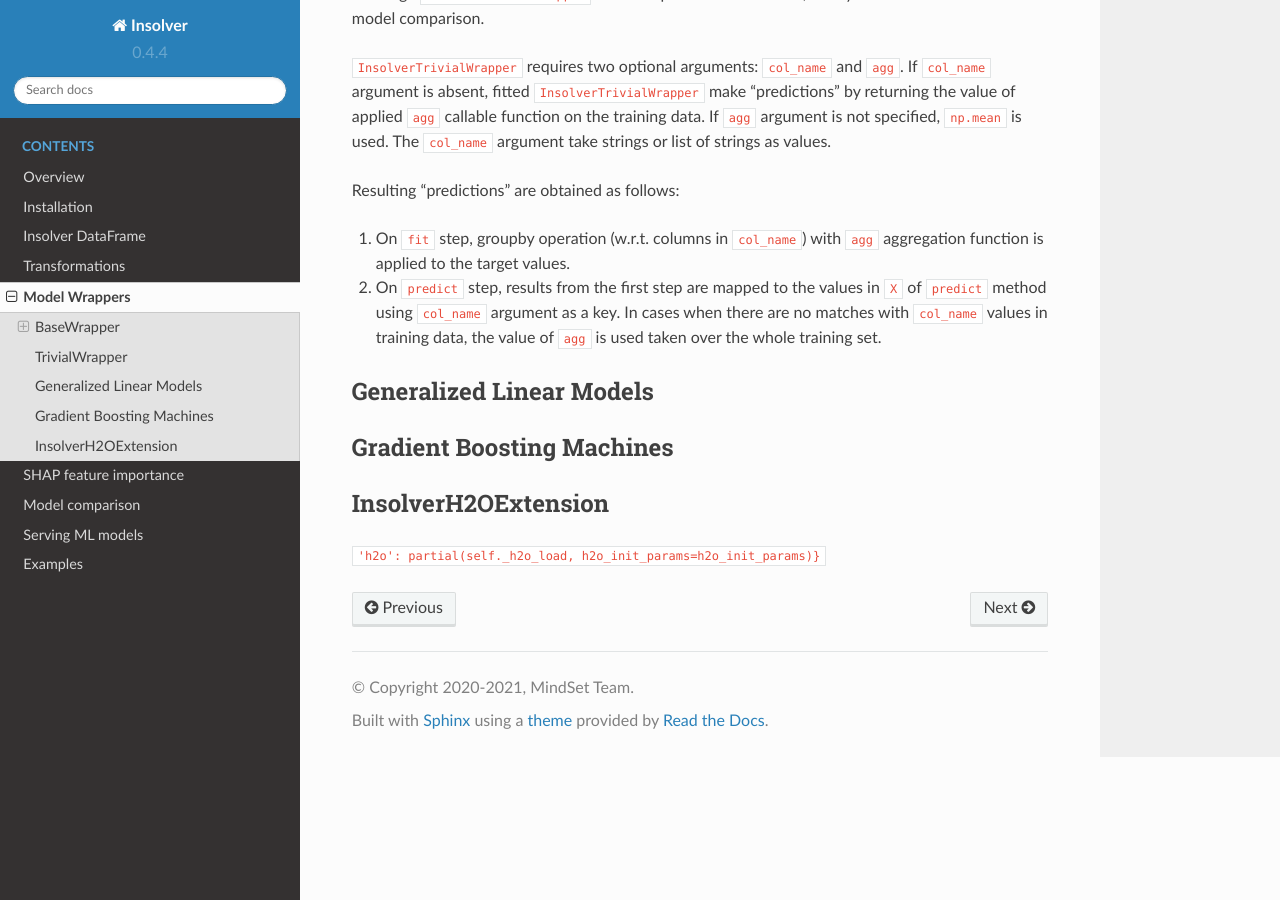
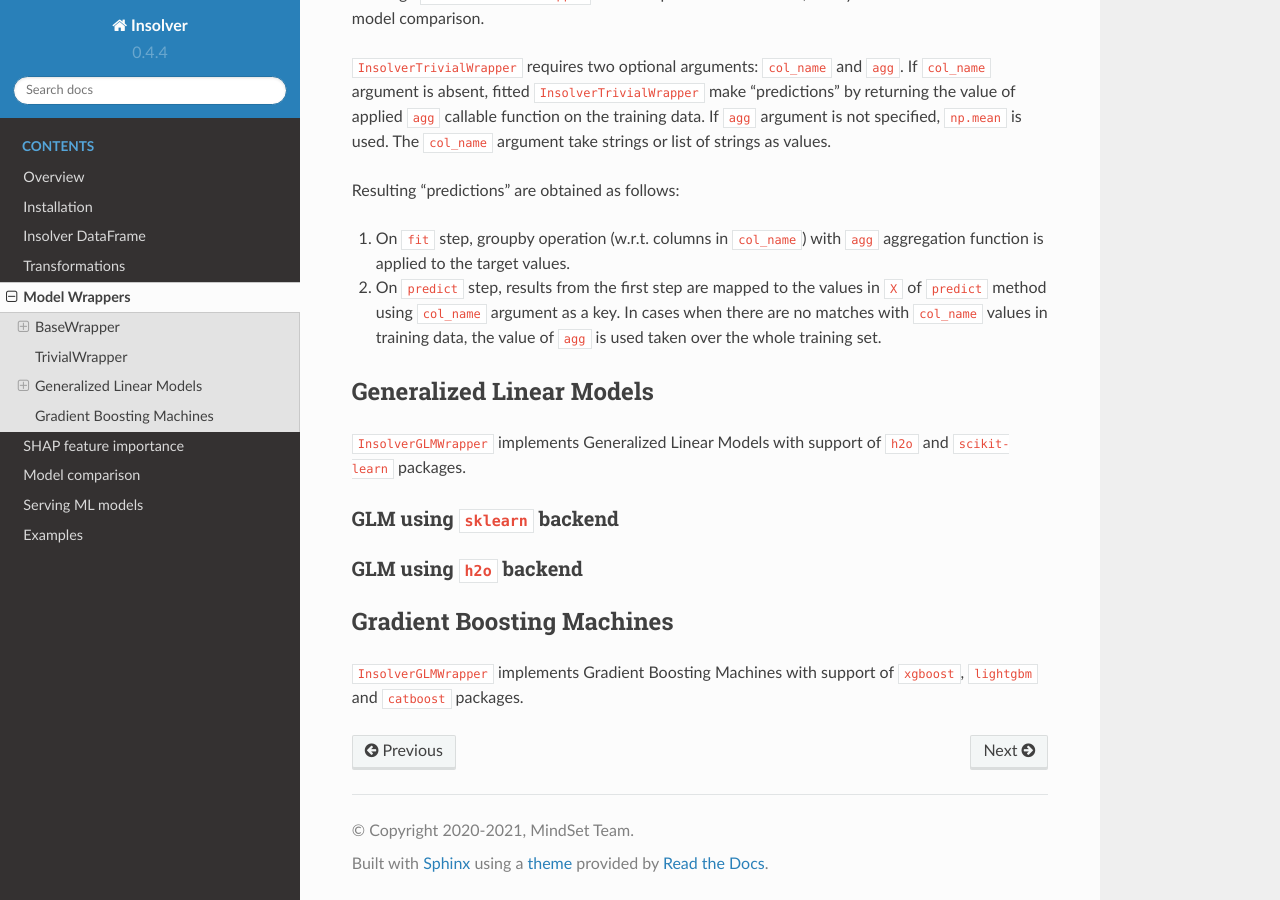
Before and after one commit to MindSetLib/Insolver, a Sphinx documentation site: the page built from docs/source/model_wrappers.md, in a window 1280 px wide and 900 px high, scrolled down 2326 px. Built offline with Sphinx 7.4.7 and the Read the Docs theme 2.0.0, drawn with Linux system fonts in a browser that asks for light colours.

Commit message:
Documentation update

```diff
--- a/docs/source/model_wrappers.md
+++ b/docs/source/model_wrappers.md
@@ -104,8 +104,12 @@ Resulting "predictions" are obtained as follows:
    used taken over the whole training set.
 
 ## Generalized Linear Models
+`InsolverGLMWrapper` implements Generalized Linear Models with support of `h2o` and `scikit-learn` packages.
+
+### GLM using `sklearn` backend
+
+### GLM using `h2o` backend
 
 ## Gradient Boosting Machines
-
-## InsolverH2OExtension
-`'h2o': partial(self._h2o_load, h2o_init_params=h2o_init_params)}`
+`InsolverGLMWrapper` implements Gradient Boosting Machines with support of `xgboost`, `lightgbm` and `catboost`
+packages.
```
